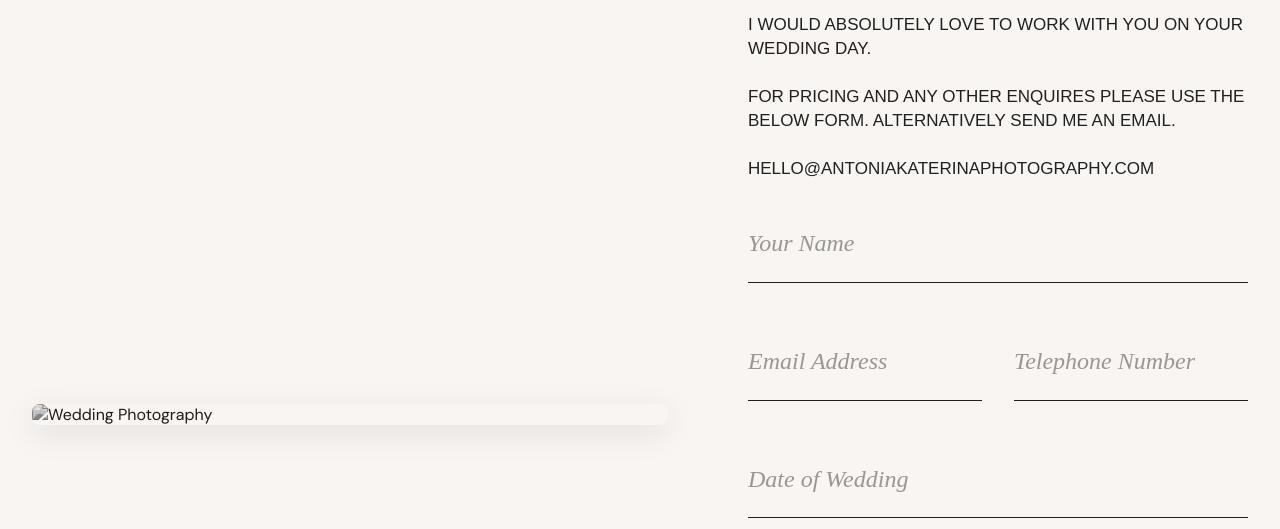
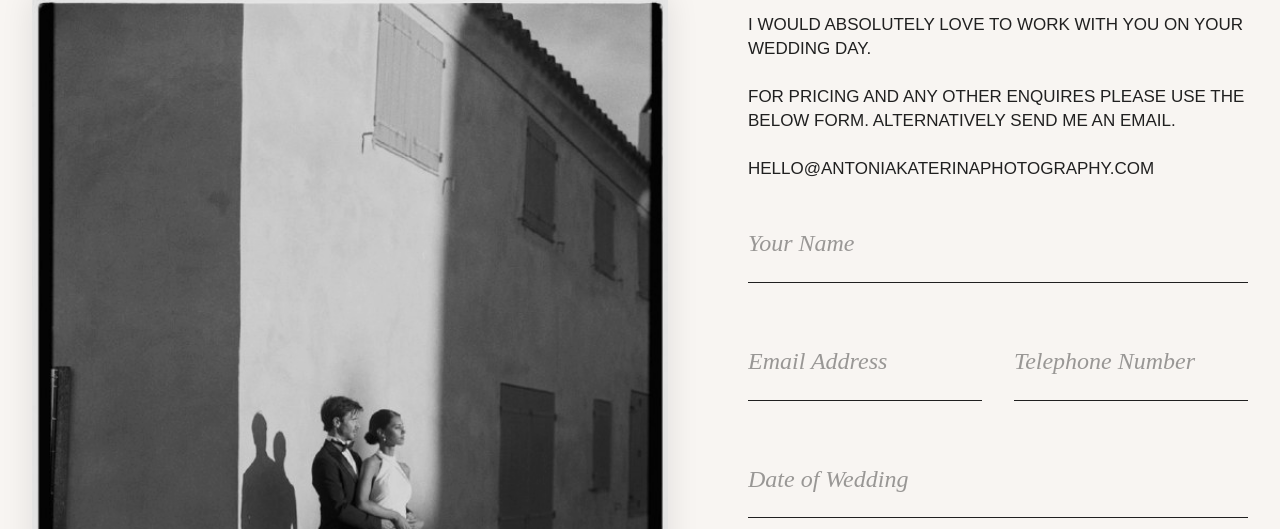
Before and after one commit to romel91/simple-land-page, a plain HTML site: page index.html in a window 1280 px wide. Shown: the part 271-800 px from the top of the page. Drawn offline with Linux system fonts and the light colour scheme; the site is published under a folder, as on GitHub Pages, so addresses that start at the root find nothing; a web font is replaced by a local one.

Commit message:
img change exte

```diff
--- a/index.html
+++ b/index.html
@@ -151,7 +151,7 @@
     <section class="ak-contact">
         <!-- IMAGE LEFT -->
         <div class="ak-image-col">
-            <img src="/images/img.jpg" alt="Wedding Photography">
+            <img src="images/img.jpg" alt="Wedding Photography">
         </div>
 
         <!-- FORM RIGHT -->
```
